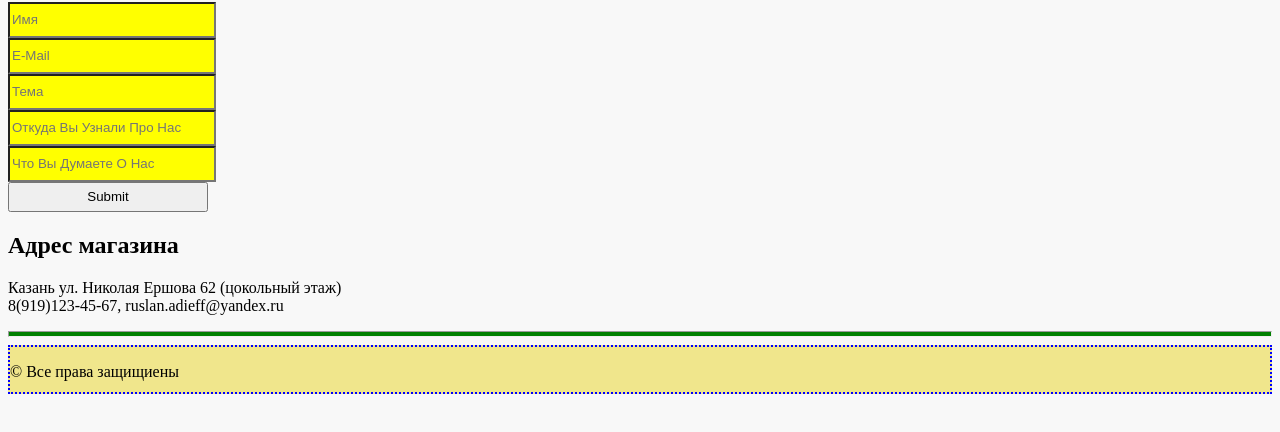
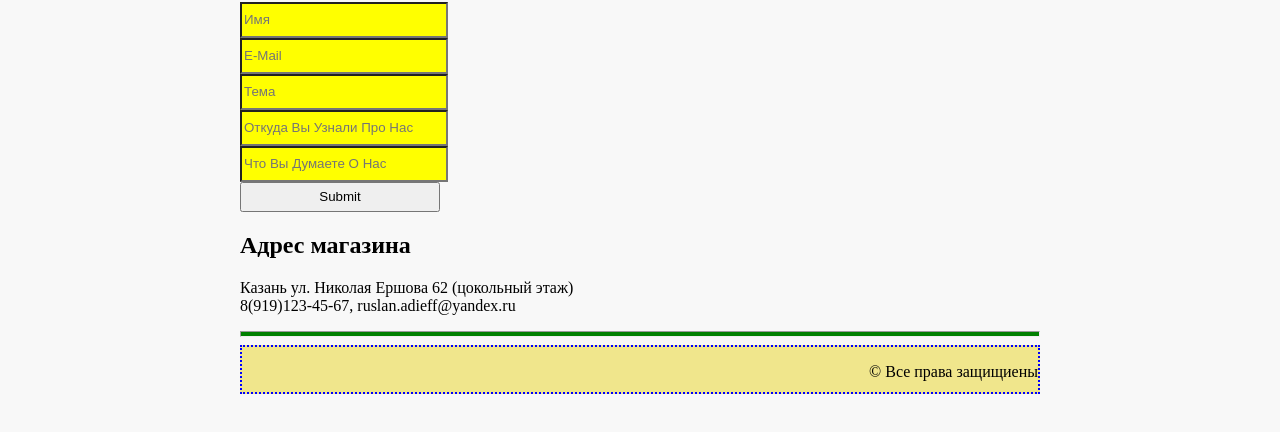
Before and after one commit to Adiev-Ruslan/html-css, a plain HTML site: page project/contacts.html in a window 1280 px wide. Shown: the part 204-636 px from the top of the page. Drawn offline with Linux system fonts and the light colour scheme.

Commit message:
Update contacts.html

```diff
--- a/project/contacts.html
+++ b/project/contacts.html
@@ -6,6 +6,7 @@
 	<title>Контакты</title>
 </head>
 <body>
+	<div class="container">
 		<div class="header">
 			<img src="pict/lorem.jpg"
 				 alt="логотип"
@@ -28,11 +29,12 @@
 		<p>
 			Казань ул. Николая Ершова 62 (цокольный этаж)<br>
 			8(919)123-45-67, ruslan.adieff@yandex.ru
-		<script  async src="https://api-maps.yandex.ru/services/constructor/1.0/js/?um=constructor%3Af327d9445df86efc39e60654e7aef5aaaa1da4f06cfaabc374b292831b802900&amp;width=500&amp;height=400&amp;lang=ru_RU&amp;scroll=true"></script>
+			<script  async src="https://api-maps.yandex.ru/services/constructor/1.0/js/?um=constructor%3Af327d9445df86efc39e60654e7aef5aaaa1da4f06cfaabc374b292831b802900&amp;width=100%&amp;height=374px&amp;lang=ru_RU&amp;scroll=true"></script>
 		</p>
 		<hr class="line">
 		<div class="footer">
-		<p>&copy; Все права защищиены</p>
+			<p class="text4">&copy; Все права защищиены</p>
+		</div>
 	</div>
 </body>
 </html>
```
Lines whose indentation alone changed are shown as unchanged.
